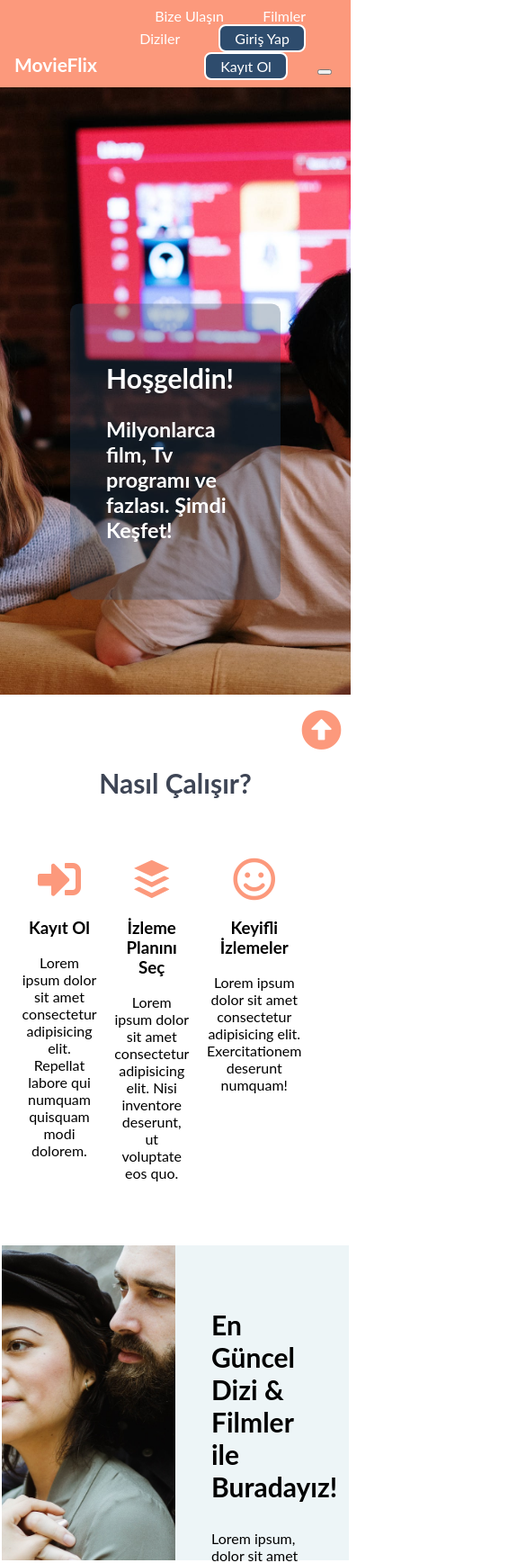
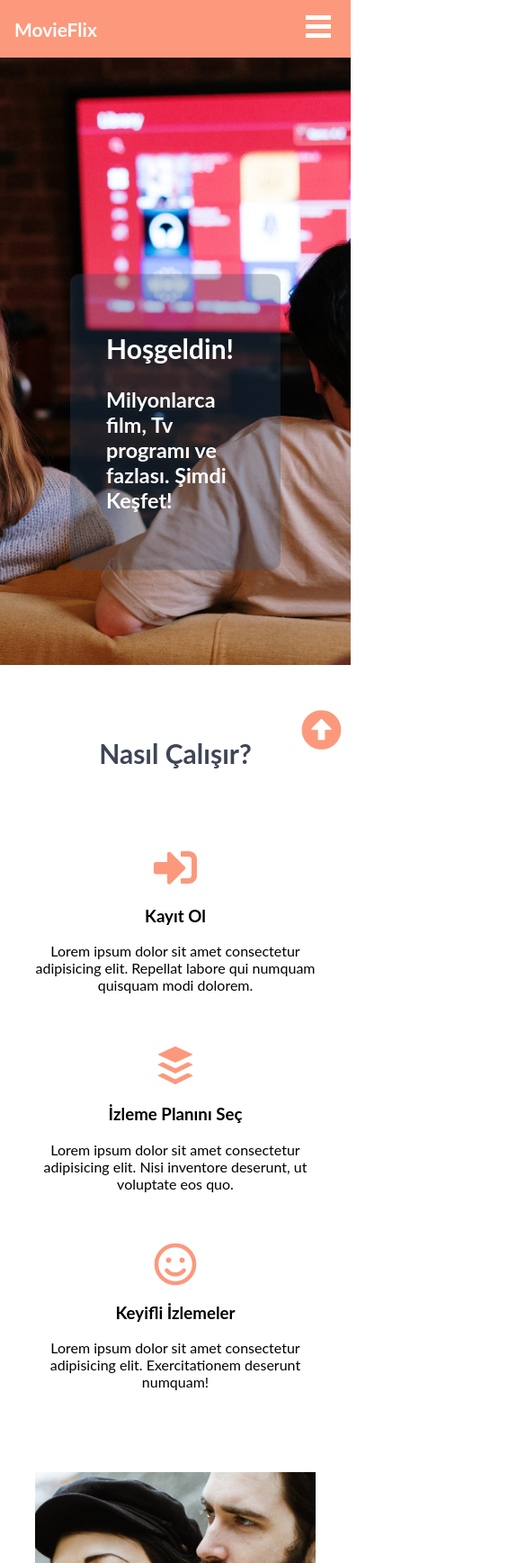
Before and after one commit to aydinhakan/MoviesApp, a plain HTML site: page index.html in a window 390 px wide. Shown: the top 1737 px of the page at 90% size, 585 px wide, since content can reach past the window. Drawn offline with Linux system fonts and the light colour scheme.

Commit message:
update 1.5

```diff
--- a/respons.css
+++ b/respons.css
@@ -11,20 +11,13 @@ html {
 
 .main_header {
     background-color: #FC997C;
-    padding: .8rem 1.6rem;
+    padding: 0 1.6rem;
 }
 
-.main_nav {
-    display: inline-block;
-    width: calc(100% - 101px);
-    text-align: right;
-}
-
-.main-nav__items {
-    margin: 0;
-    padding: 0;
-    list-style: none;
-
+.header-center {
+    display: flex;
+    justify-content: space-between;
+    align-items: center;
 }
 
 .main-nav__item {
@@ -67,7 +60,39 @@ html {
 .main-nav__item a {
     display: inline-block;
     margin-right: 19px;
+}
 
+.main-nav__items {
+    display: flex;
+    align-items: center;
+}
+
+.hamburger {
+    display: inline-block;
+    width: 40px;
+    background-color: #FC997C;
+    border: none;
+}
+
+.hamburger div {
+    margin-bottom: 5px;
+    height: 5px;
+    background-color: white;
+}
+
+
+
+
+@media(max-width: 800px) {
+    .main-nav__item {
+        display: none;
+    }
+}
+
+@media(min-width: 800px) {
+    .hamburger {
+        display: none;
+    }
 }
 
 body {
@@ -99,7 +124,7 @@ body {
 
 #showcase1 .content1 {
     position: absolute;
-    top: 60%;
+    top: 50%;
     left: 50%;
     transform: translate(-50%, -50%);
     color: #fff;
@@ -109,6 +134,7 @@ body {
     border-radius: 1rem;
     font-size: 2rem;
 }
+
 
 #showcase .content {
     position: absolute;
@@ -179,16 +205,16 @@ p {
     display: flex;
     justify-content: center;
     margin-top: 4rem;
+    align-items: center;
+    flex-wrap: wrap;
 }
 
 .row .col-3 {
     max-width: 450px;
-    margin-left: 2rem;
+    margin: 2rem;
 }
 
-.row .col-3:nth-child(3) {
-    margin-right: 5rem;
-}
+
 
 .row .col-3 .card-body {
     height: 278px;
@@ -242,6 +268,18 @@ p {
     display: inline-block;
     margin-top: 15px;
     transition-duration: 0.2s;
+}
+
+@media(max-width:800px) {
+    #features .row {
+        flex-direction: column;
+    }
+
+    #features .row .features__left,
+    .features__right {
+        width: 80%;
+    }
+
 }
 
 #features a:hover {
@@ -351,6 +389,7 @@ p {
     display: flex;
     justify-content: center;
     margin-bottom: 4rem;
+    flex-wrap: wrap;
 }
 
 .bottom-plan ul {
@@ -404,8 +443,6 @@ p {
 .card {
     background: #edf5f7;
     text-align: center;
-    float: left;
-    margin-left: 5rem;
     padding: 16px;
     box-shadow: 0px 7px 29px 0px rgba(100, 100, 111, 0.2);
     transition: box-shadow .5s;
@@ -418,9 +455,9 @@ p {
 }
 
 .card1 {
+    display: flex;
+    justify-content: center;
     background: #edf5f7;
-    justify-content: left;
-
     box-shadow: 0px 7px 29px 0px rgba(100, 100, 111, 0.2);
     transition: box-shadow .5s;
     border-radius: 5px;
@@ -432,10 +469,21 @@ p {
     margin-top: 2rem;
 }
 
+@media (max-width: 915px) {
+    .card1 {
+        flex-wrap: wrap;
+    }
+
+    .card1 .card-image {
+        padding-top: 3rem;
+    }
+}
+
 .card1:hover {
     box-shadow: 0px 7px 29px 0px rgba(100, 100, 111, 14);
     transition-duration: .5s;
 }
+
 .card1:hover {
     top: -15px;
 }
@@ -450,8 +498,10 @@ p {
 }
 
 .card-body {
+    display: flex;
+    flex-direction: column;
+    justify-content: space-between;
     padding: 30px;
-
 }
 
 .card-body .diez {
```
Also changed, not shown: filmler.html (+3 -3 lines), giris.html (+1 -1 lines), kayit.html (+1 -1 lines).
